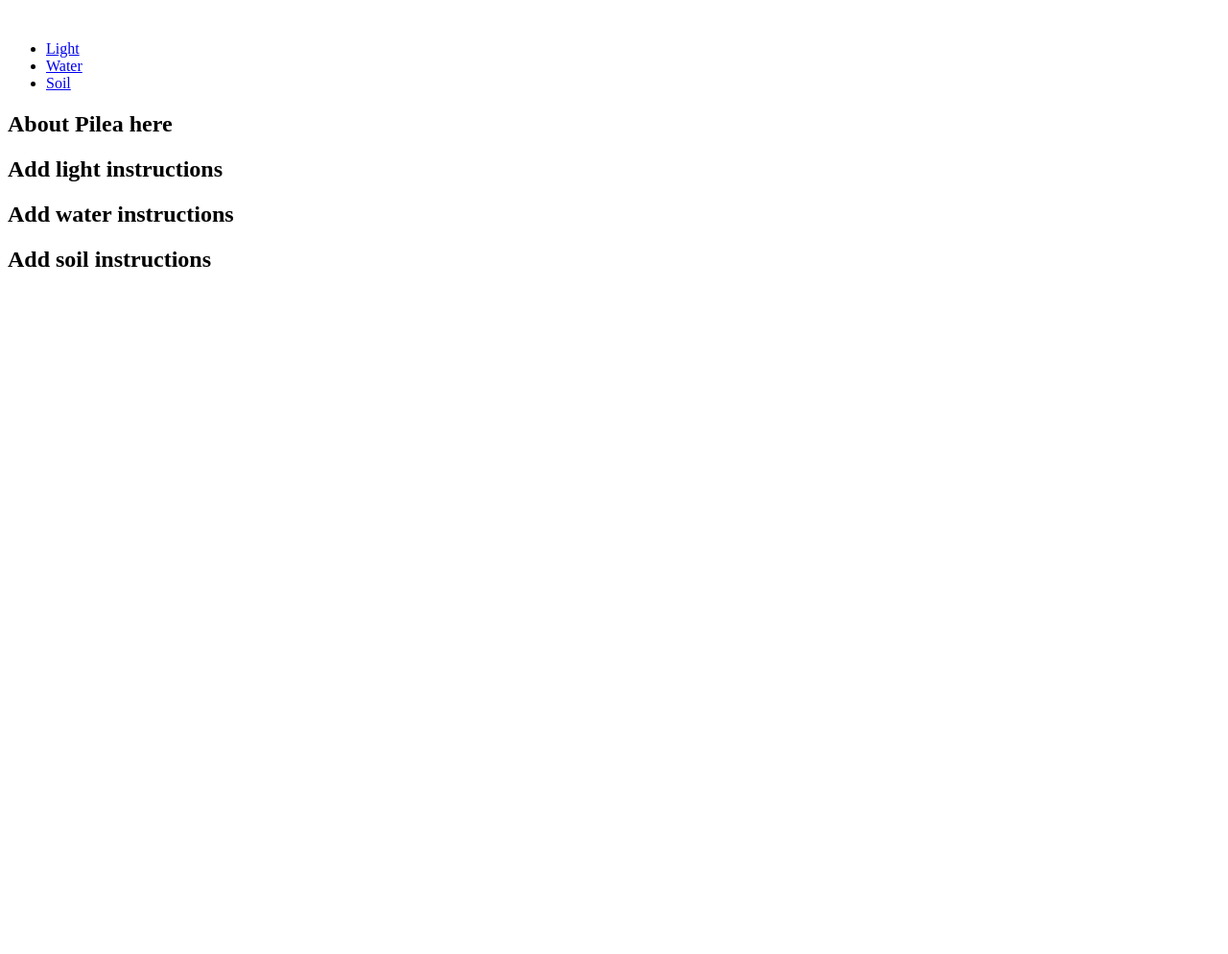
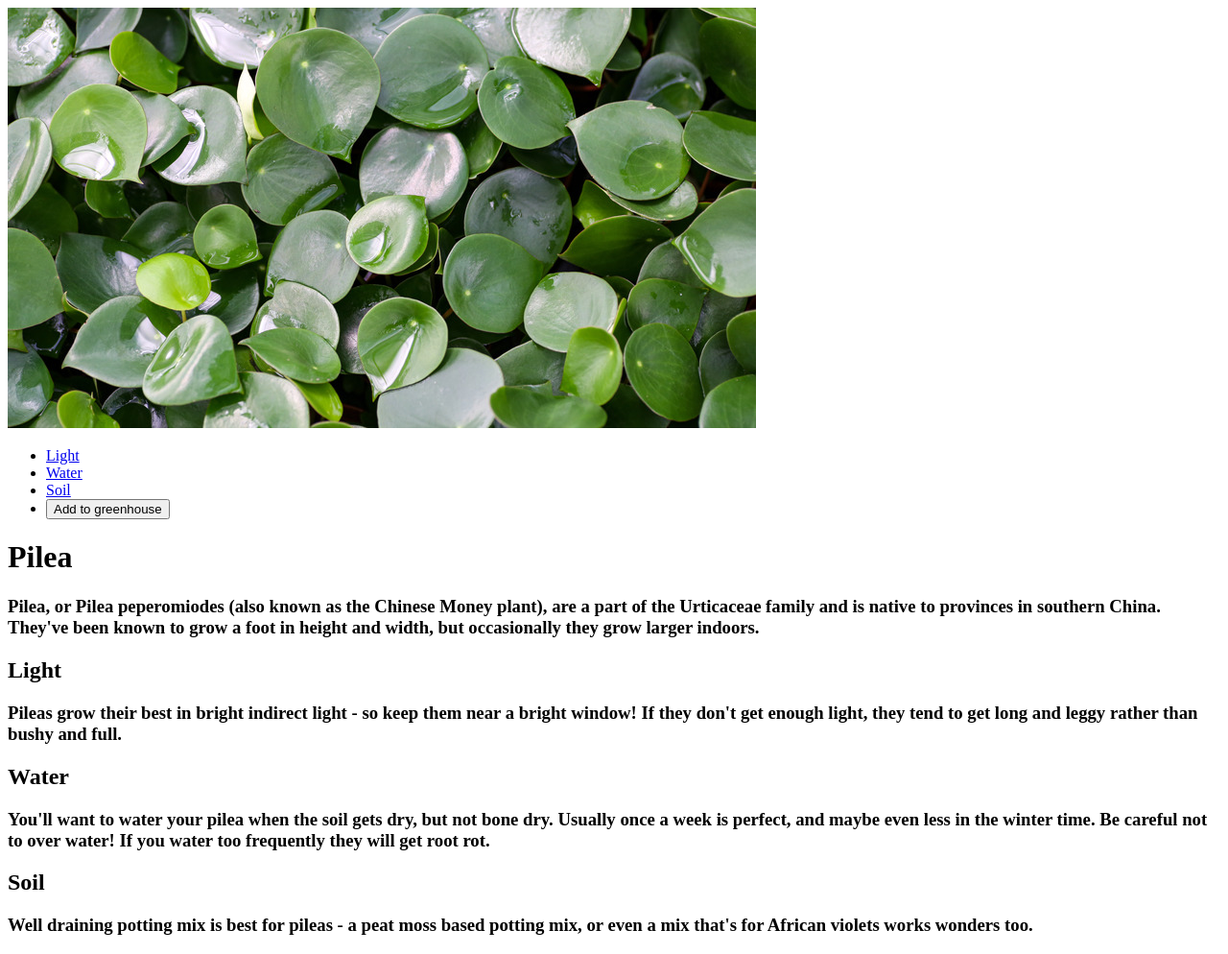
Before and after one commit to diegop2022/The-plant-collective, a plain HTML site: page plant-pages/pilea.html in a window 1280 px wide. Shown: the whole page at 96% size. Before the commit the page ends 800 px from the top, so only its background shows below. Drawn offline with Linux system fonts and the light colour scheme.

Commit message:
completed pilea html

```diff
--- a/plant-pages/pilea.html
+++ b/plant-pages/pilea.html
@@ -4,10 +4,10 @@
     <meta charset="UTF-8">
     <meta http-equiv="X-UA-Compatible" content="IE=edge">
     <meta name="viewport" content="width=device-width, initial-scale=1.0">
-    <title>Plant Scape - Pilea </title>
+    <title>Plant Scape - Pilea</title>
 </head>
 <body>
-    <img src="" alt="" />
+    <img src="./Images/pilea .jpeg" alt="photo of Pilea leaves" />
 
     <div>
         <nav>
@@ -21,32 +21,44 @@
                 <li>
                     <a href="#soil">Soil</a>
                 </li>
+                <li>
+                    <button>Add to greenhouse</button>
+                </li>
             </ul>
         </nav>
     </div>
 
+    <div class="plant-titles">
+        <h1>
+            Pilea
+        </h1>
+    </div>
+
     <div class="about">
-        <h2>
-            About Pilea here
-        </h2>
+        <h3>
+            Pilea, or Pilea peperomiodes (also known as the Chinese Money plant), are a part of the Urticaceae family and is native to provinces in southern China. They've been known to grow a foot in height and width, but occasionally they grow larger indoors.
+        </h3>
     </div>
 
     <div id="light" class="light">
-        <h2>
-            Add light instructions
-        </h2>
+        <h2>Light</h2>
+        <h3>
+            Pileas grow their best in bright indirect light - so keep them near a bright window! If they don't get enough light, they tend to get long and leggy rather than bushy and full.
+        </h3>
     </div>
 
     <div id="water" class="water">
-        <h2>
-            Add water instructions
-        </h2>
+        <h2>Water</h2>
+        <h3>
+            You'll want to water your pilea when the soil gets dry, but not bone dry. Usually once a week is perfect, and maybe even less in the winter time. Be careful not to over water! If you water too frequently they will get root rot.
+        </h3>
     </div>
 
     <div id="soil" class="soil">
-        <h2>
-            Add soil instructions
-        </h2>
+        <h2>Soil</h2>
+        <h3>
+            Well draining potting mix is best for pileas - a peat moss based potting mix, or even a mix that's for African violets works wonders too.
+        </h3>
     </div>
 </body>
 </html>
```
Also changed, not shown: plant-pages/Images/pilea .jpeg (added).
